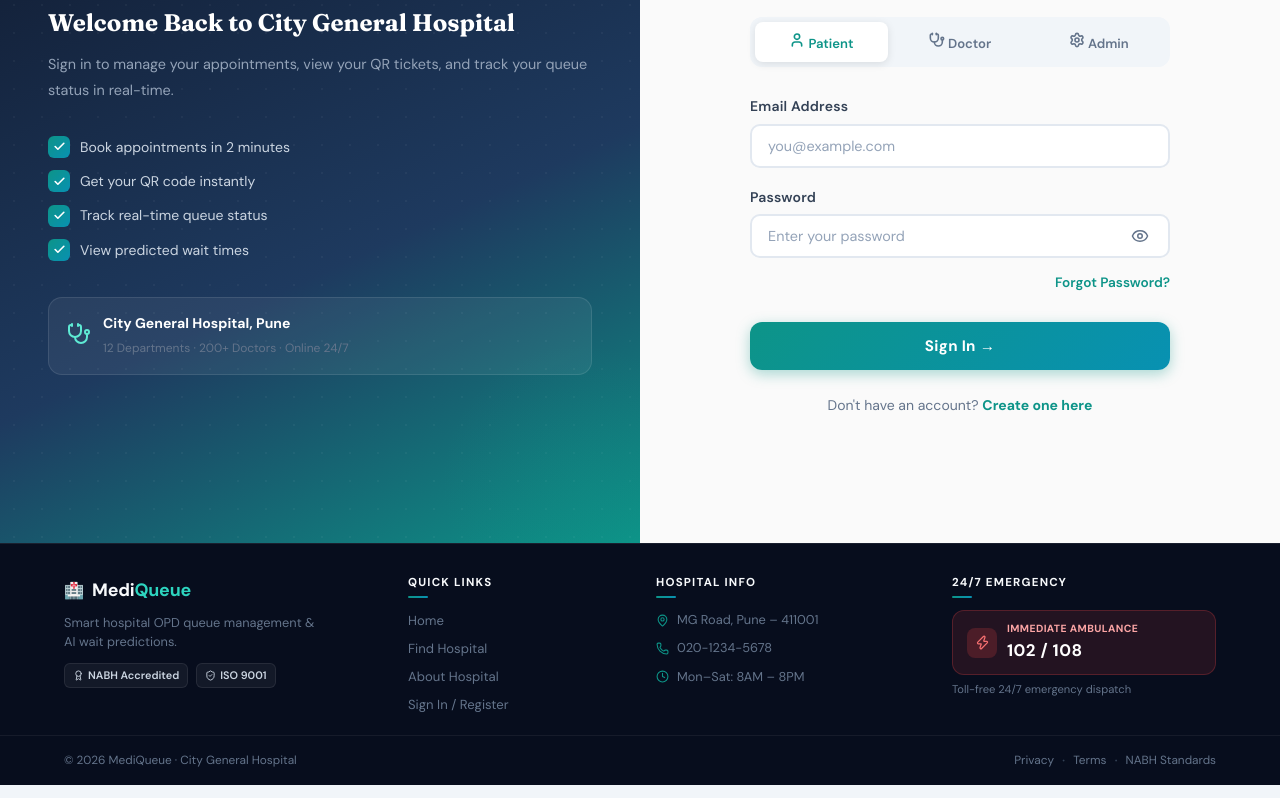
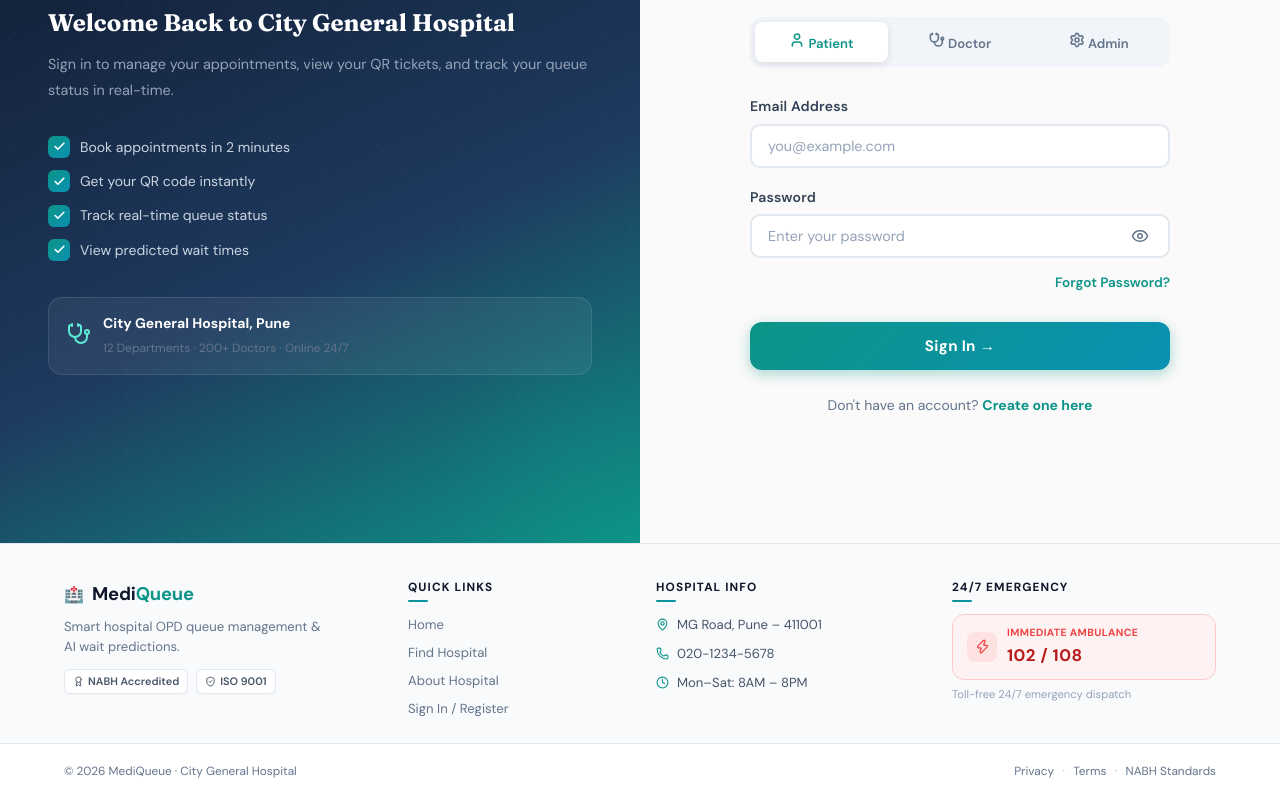
Before and after one commit to Dhasashok/mediqueue, a React (Create React App) app in the folder mediqueue/frontend/: page /login in a window 1280 px wide. Shown: the part 257-1055 px from the top of the page. Built offline with nearby package versions, Linux system fonts and the light colour scheme; no server answers.

Commit message:
refactor: convert footer to clean light theme matching white navbar, hide mobile cta

```diff
--- a/mediqueue/frontend/src/components/Footer.css
+++ b/mediqueue/frontend/src/components/Footer.css
@@ -1,19 +1,20 @@
 /* ════════════════════════════════════════════════════════
-   FOOTER — Compact Professional Footer
-   Desktop: Clean 4-column layout
-   Mobile: Ultra-compact Micro-Footer (~120px)
+   FOOTER — Clean Light Healthcare Footer
+   Desktop: Clean 4-column layout on light slate (#f8fafc)
+   Mobile: Ultra-compact Micro-Footer (~70px) merging seamlessly
+           with the white BottomNav
 ════════════════════════════════════════════════════════ */
 
 .footer-v2 {
-  background: #070d1d;
-  border-top: 1px solid rgba(255, 255, 255, 0.08);
-  color: #94a3b8;
+  background: #f8fafc;
+  border-top: 1px solid #e2e8f0;
+  color: #64748b;
   position: relative;
   z-index: 10;
 }
 
 .footer-body {
-  padding: 32px 0 20px;
+  padding: 36px 0 24px;
 }
 
 /* ── Desktop Grid ─────────────────────────────────────── */
@@ -36,34 +37,21 @@
   margin-bottom: 8px;
 }
 
-.footer-logo-badge {
-  width: 26px;
-  height: 26px;
-  border-radius: 7px;
-  background: linear-gradient(135deg, #0d9488, #0284c7);
-  color: white;
-  display: flex;
-  align-items: center;
-  justify-content: center;
-  box-shadow: 0 2px 8px rgba(13, 148, 136, 0.3);
-  flex-shrink: 0;
-}
-
 .footer-logo-text {
   font-family: 'DM Sans', -apple-system, sans-serif;
-  font-size: 1.12rem;
+  font-size: 1.15rem;
   font-weight: 800;
-  color: #f8fafc;
+  color: #0f172a;
   letter-spacing: -0.2px;
 }
 
 .footer-logo-text span {
-  color: #2dd4bf;
+  color: #0d9488;
 }
 
 .footer-tagline {
   color: #64748b;
-  font-size: 0.8rem;
+  font-size: 0.82rem;
   line-height: 1.5;
   max-width: 260px;
   margin-bottom: 12px;
@@ -79,23 +67,24 @@
   display: inline-flex;
   align-items: center;
   gap: 4px;
-  background: rgba(255, 255, 255, 0.05);
-  color: #cbd5e1;
+  background: #ffffff;
+  color: #475569;
   padding: 3px 8px;
   border-radius: 6px;
   font-size: 0.68rem;
   font-weight: 600;
-  border: 1px solid rgba(255, 255, 255, 0.08);
+  border: 1px solid #e2e8f0;
+  box-shadow: 0 1px 3px rgba(0,0,0,0.03);
 }
 
 /* ── Column Titles & Links ────────────────────────────── */
 .footer-col-title {
-  color: #f8fafc;
+  color: #0f172a;
   font-family: 'DM Sans', sans-serif;
-  font-size: 0.72rem;
+  font-size: 0.74rem;
   font-weight: 800;
   text-transform: uppercase;
-  letter-spacing: 1.2px;
+  letter-spacing: 1.1px;
   margin-bottom: 12px;
   position: relative;
   padding-bottom: 8px;
@@ -126,7 +115,7 @@
 }
 
 .footer-links a:hover {
-  color: #2dd4bf;
+  color: #0d9488;
   transform: translateX(3px);
 }
 
@@ -141,8 +130,8 @@
   display: flex;
   align-items: center;
   gap: 8px;
-  font-size: 0.8rem;
-  color: #64748b;
+  font-size: 0.82rem;
+  color: #475569;
 }
 
 .fi-icon {
@@ -155,8 +144,8 @@
   display: flex;
   align-items: center;
   gap: 10px;
-  background: rgba(239, 68, 68, 0.12);
-  border: 1px solid rgba(239, 68, 68, 0.25);
+  background: #fef2f2;
+  border: 1px solid #fecaca;
   border-radius: 12px;
   padding: 10px 14px;
   text-decoration: none;
@@ -164,8 +153,8 @@
 }
 
 .footer-emergency-pill:hover {
-  background: rgba(239, 68, 68, 0.2);
-  border-color: rgba(239, 68, 68, 0.4);
+  background: #fee2e2;
+  border-color: #fca5a5;
   transform: translateY(-1px);
 }
 
@@ -173,8 +162,8 @@
   width: 30px;
   height: 30px;
   border-radius: 8px;
-  background: rgba(239, 68, 68, 0.2);
-  color: #f87171;
+  background: #fee2e2;
+  color: #ef4444;
   display: flex;
   align-items: center;
   justify-content: center;
@@ -190,27 +179,28 @@
   font-size: 0.65rem;
   font-weight: 700;
   text-transform: uppercase;
-  color: #fca5a5;
+  color: #ef4444;
   letter-spacing: 0.4px;
 }
 
 .fep-number {
   font-size: 1.05rem;
   font-weight: 800;
-  color: white;
+  color: #b91c1c;
   letter-spacing: 0.5px;
 }
 
 .fep-note {
   font-size: 0.7rem;
-  color: #64748b;
+  color: #94a3b8;
   margin-top: 6px;
 }
 
 /* ── Bottom Bar ───────────────────────────────────────── */
 .footer-bottom-v2 {
-  border-top: 1px solid rgba(255, 255, 255, 0.06);
-  padding: 12px 0;
+  border-top: 1px solid #e2e8f0;
+  padding: 14px 0;
+  background: #ffffff;
 }
 
 .footer-bottom-inner {
@@ -240,11 +230,11 @@
 }
 
 .footer-bottom-links a:hover {
-  color: #2dd4bf;
+  color: #0d9488;
 }
 
 .footer-bottom-links span {
-  color: #334155;
+  color: #cbd5e1;
 }
 
 /* ════════════════════════════════════════════════════════
@@ -252,12 +242,14 @@
 ════════════════════════════════════════════════════════ */
 @media (max-width: 768px) {
   .footer-v2 {
+    background: #f8fafc;
+    border-top: 1px solid #e2e8f0;
     /* Space above fixed BottomNav (60px height + margin) */
     padding-bottom: 74px;
   }
 
   .footer-body {
-    padding: 16px 0 12px;
+    padding: 14px 0 6px;
   }
 
   /* Hide huge multi-column grid on mobile */
@@ -269,15 +261,15 @@
   .footer-mobile-micro {
     display: flex;
     flex-direction: column;
-    gap: 12px;
+    gap: 8px;
   }
 
   .fmm-top {
     display: flex;
     align-items: center;
     justify-content: space-between;
-    padding-bottom: 10px;
-    border-bottom: 1px solid rgba(255, 255, 255, 0.06);
+    padding-bottom: 8px;
+    border-bottom: 1px solid #e2e8f0;
   }
 
   .fmm-top .footer-logo-v2 {
@@ -293,18 +285,20 @@
     display: inline-flex;
     align-items: center;
     gap: 3px;
-    background: rgba(255, 255, 255, 0.04);
-    color: #94a3b8;
+    background: #ffffff;
+    color: #475569;
     padding: 2px 7px;
     border-radius: 5px;
     font-size: 0.65rem;
     font-weight: 600;
-    border: 1px solid rgba(255, 255, 255, 0.06);
+    border: 1px solid #e2e8f0;
   }
 
   /* Bottom bar */
   .footer-bottom-v2 {
-    padding: 10px 0;
+    padding: 8px 0;
+    background: transparent;
+    border-top: none;
   }
 
   .footer-bottom-inner {
@@ -315,9 +309,11 @@
 
   .footer-bottom-inner p {
     font-size: 0.7rem;
+    color: #64748b;
   }
 
   .footer-bottom-links a {
     font-size: 0.7rem;
+    color: #64748b;
   }
 }
--- a/mediqueue/frontend/src/pages/Home.css
+++ b/mediqueue/frontend/src/pages/Home.css
@@ -480,17 +480,9 @@
     padding: 18px 16px;
   }
 
-  /* CTA compact */
+  /* Hide redundant CTA section on mobile */
   .cta-v2 {
-    padding: 44px 16px;
-  }
-  .cta-v2 h2 {
-    font-size: 1.75rem;
-    line-height: 1.25;
-  }
-  .cta-v2 p {
-    font-size: 0.88rem;
-    margin-bottom: 24px;
+    display: none !important;
   }
 }
 
```
